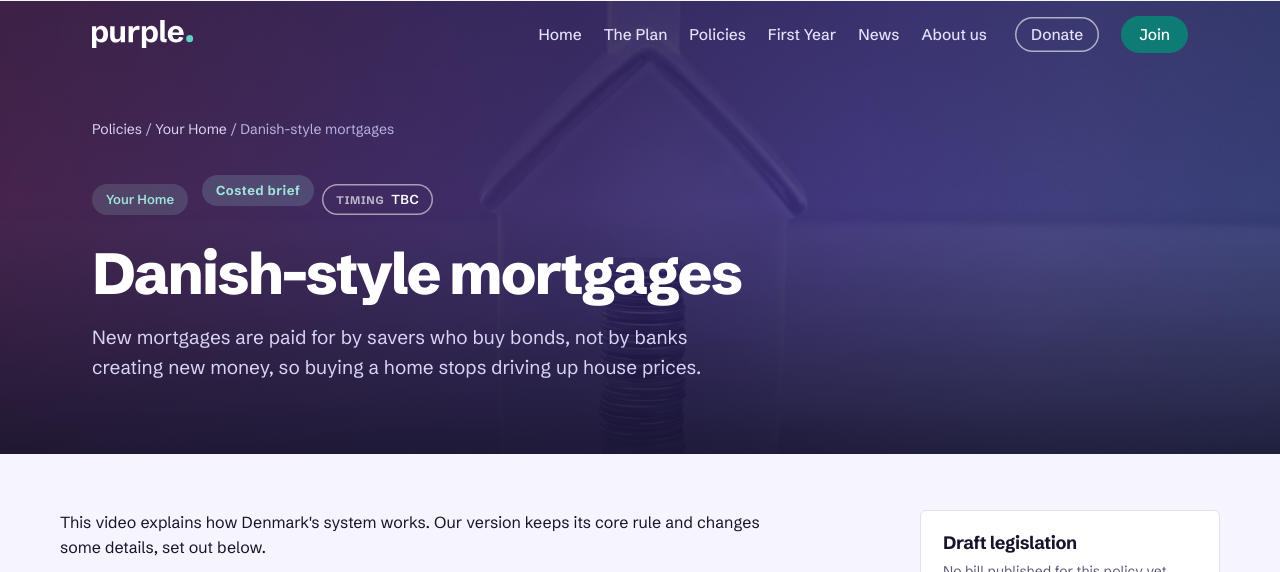
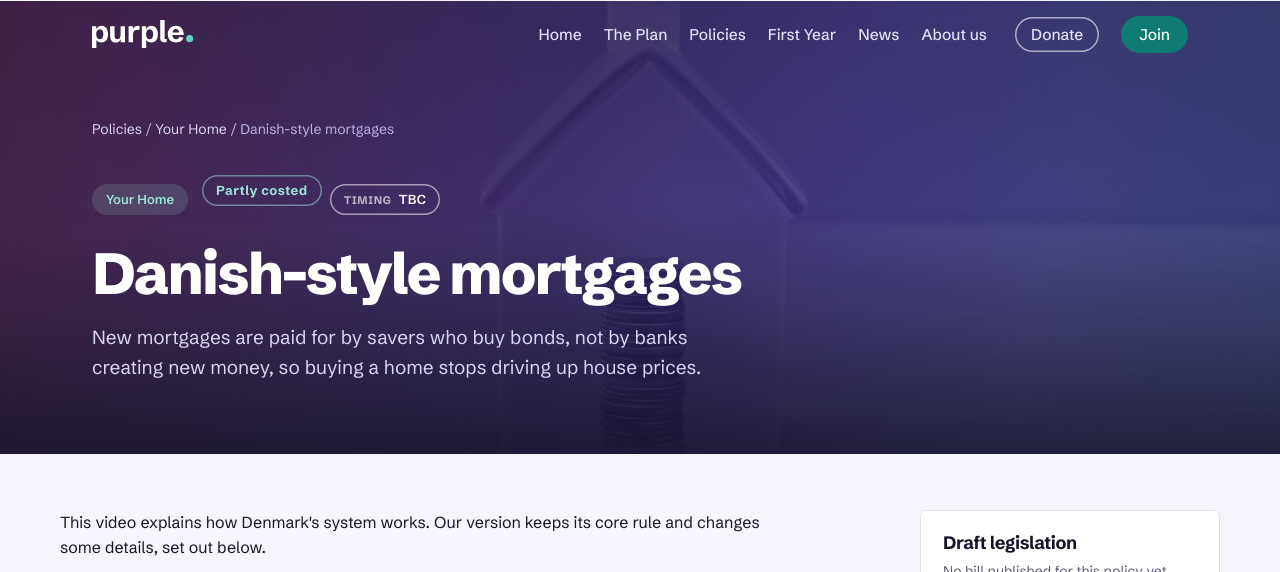
Before and after one commit to Purple-Party-uk/purple, a Jekyll site: the page built from _policies/home/mortgages.md, in a window 1280 px wide. Shown: the top 572 px of the page. Built offline with Jekyll 4.4.1, drawn with Linux system fonts in a browser that asks for light colours; grey boxes are pictures that could not be loaded.

Commit message:
Replace policy status badge with costing label (Costed / Partly costed / Costing in progress) (#59)
Claude-Session: https://claude.ai/code/session_016kdNgvzk7UX8eFephfd6QP

Co-authored-by: Claude <noreply@anthropic.com>

```diff
--- /dev/null
+++ b/_includes/costing-badge.html
@@ -0,0 +1,5 @@
+{% comment %}
+  Costing badge for a policy (include.doc). Reads `costing:` from front matter.
+  estimate -> Costed | partial -> Partly costed | anything else -> Costing in progress
+  "Costed" means we have a best estimate, not a Treasury-grade figure.
+{% endcomment %}{% assign c = include.doc.costing %}{% if c == "estimate" %}{% include badge.html key="costed" label="Costed" %}{% elsif c == "partial" %}{% include badge.html key="partial" label="Partly costed" %}{% else %}{% include badge.html key="vision" label="Costing in progress" %}{% endif %}
--- a/_layouts/policy.html
+++ b/_layouts/policy.html
@@ -8,7 +8,7 @@ nav: policies
 {% if page.image %}{% if page.image contains "://" %}{% assign head_img = page.image %}{% else %}{% assign head_img = page.image | relative_url %}{% endif %}{% endif %}
 <div class="page-head{% if page.image %} has-image{% endif %}">{% if page.image %}<div class="ph-media" style="background-image:url('{{ head_img }}');{% if page.image_position %}background-position:{{ page.image_position }};{% endif %}" role="img" aria-label="{{ page.image_alt | escape }}"></div>{% if page.image_credit %}<p class="ph-credit">{{ page.image_credit }}</p>{% endif %}{% endif %}<div class="wrap">
   <nav class="crumbs" aria-label="Breadcrumb"><a href="{{ '/policies/' | relative_url }}">Policies</a> / <a href="{{ t.url | relative_url }}">{{ t.name }}</a> / {{ page.title }}</nav>
-  <div class="ph-labels"><span class="tag">{{ t.name }}</span>{% include status-of.html doc=page %}{% include badge.html key=st_key label=st_label %}{% include when-tag.html doc=page %}</div>
+  <div class="ph-labels"><span class="tag">{{ t.name }}</span>{% include costing-badge.html doc=page %}{% include when-tag.html doc=page %}</div>
   <h1>{{ page.title }}</h1>
   <p class="lede">{{ page.summary }}</p>
 </div></div>
@@ -24,7 +24,7 @@ nav: policies
       {% assign rest = after_cost | remove_first: cost_body %}
       {% assign fixes = site.data.corrections | where: "policy", page.key %}
       {{ before_cost }}
-      {% if page.costing == "estimate" %}<p class="cost-status">Best estimate</p>{% elsif page.costing == "partial" %}<p class="cost-status">Partly costed</p>{% elsif page.costing == "not-yet-costed" %}<p class="cost-status">Not yet costed</p>{% endif %}
+      {% if page.costing == "estimate" %}<p class="cost-status">Best estimate</p>{% elsif page.costing == "partial" %}<p class="cost-status">Partly costed</p>{% elsif page.costing == "not-yet-costed" %}<p class="cost-status">Costing in progress</p>{% endif %}
       {{ cost_h }}
       {{ cost_body }}
       {% if page.costing_note %}<p class="cost-note"><b>Sources and assumptions:</b> {{ page.costing_note }}</p>{% endif %}
--- a/_layouts/theme.html
+++ b/_layouts/theme.html
@@ -41,7 +41,7 @@ nav: policies
 {% if list.size > 0 %}
   <ul class="plist">
   {% for p in list %}
-    <li>{% include status-of.html doc=p %}<a href="{{ p.url | relative_url }}"><h3>{{ p.title }} {% include badge.html key=st_key label=st_label %}</h3><p>{{ p.summary }}</p>{% include when-tag.html doc=p %}<span class="read">Read the policy</span></a></li>
+    <li><a href="{{ p.url | relative_url }}"><h3>{{ p.title }} {% include costing-badge.html doc=p %}</h3><p>{{ p.summary }}</p>{% include when-tag.html doc=p %}<span class="read">Read the policy</span></a></li>
   {% endfor %}
   </ul>
 {% else %}
--- a/assets/css/style.css
+++ b/assets/css/style.css
@@ -717,6 +717,8 @@ h2.mini{font-size:13px;font-weight:700;letter-spacing:.12em;text-transform:upper
 .badge.s-vision{background:transparent;color:var(--violet);box-shadow:inset 0 0 0 1.5px var(--violet-soft);}
 .badge.s-costed{background:var(--teal-soft);color:var(--teal-dark);}
 .badge.s-bill{background:var(--violet);color:#fff;}
+.badge.s-partial{background:transparent;color:var(--teal-dark);box-shadow:inset 0 0 0 1.5px var(--teal-soft);}
+.page-head .badge.s-partial{background:transparent;color:#9FE3DA;box-shadow:inset 0 0 0 1.5px rgba(159,227,218,.5);}
 .page-head .badge.s-vision{color:#fff;box-shadow:inset 0 0 0 1.5px rgba(255,255,255,.55);}
 .page-head .badge.s-costed{background:rgba(159,227,218,.18);color:#9FE3DA;}
 .page-head .badge.s-bill{background:#fff;color:var(--violet-deep);}
```
